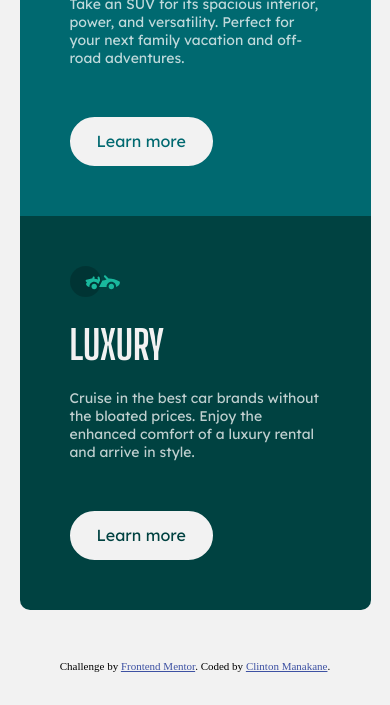
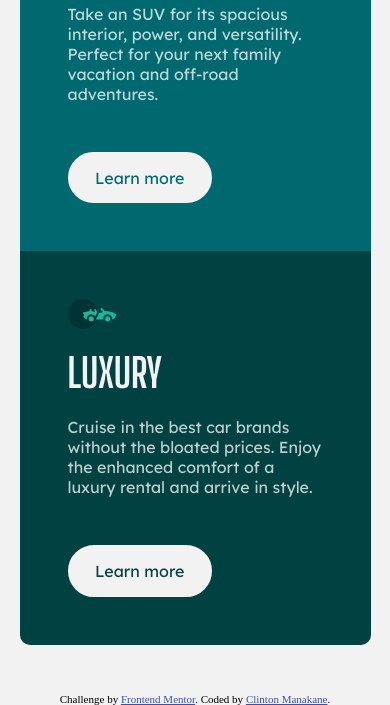
Before and after one commit to clintsayshi/3-column-preview-card, a plain HTML site: page index.html in a window 390 px wide. Shown: the part 623-1328 px from the top of the page. Before the commit the page ends 1295 px from the top, so only its background shows below. Drawn offline with Linux system fonts and the light colour scheme.

Commit message:
new updates

```diff
--- a/css/style.scss
+++ b/css/style.scss
@@ -17,39 +17,41 @@ body {
 
 .cards {
   display: flex;
-  margin: 100px auto;
-  border-radius: 10px !important;
+  margin: 5rem auto;
+  border-radius: 0.625rem !important;
   width: 60%;
   position: relative;
 
   @media screen and (max-width: 1024px) {
-    margin-top: 150px auto;
+    margin-top: 9rem auto;
     width: 80%;
   }
   @media screen and (max-width: 768px) {
-    margin: 50px auto;
+    margin: 3rem auto;
     flex-direction: column;
     width: 65%;
   }
   @media screen and (max-width: 600px) {
-    margin: 50px auto;
+    margin: 3rem auto;
     flex-direction: column;
     width: 90%;
   }
 }
 
 .card {
-  padding: 50px;
-  --gap: 20px; // bottom margin fo heading and desc
+  padding: 3rem;
+  --gap: 1.25rem; // bottom margin fo heading and desc
+  display: flex;
+  flex-direction: column;
 
   .icon {
-    width: 50px;
+    width: 3rem;
     margin-bottom: var(--gap);
   }
 
   .heading {
-    font-family: "Big Shoulders Display", cursive;
-    font-size: 40px;
+    font-family: "Big Shoulders Display", sans-serif;
+    font-size: 2.5rem;
     font-weight: 700;
     text-transform: uppercase;
     color: var(--very-light-grey);
@@ -60,55 +62,64 @@ body {
   .desc {
     font-family: "Lexend Deca", sans-serif;
     font-weight: 400;
-    font-size: 14px;
+    font-size: 1rem;
     color: var(--transparent-white);
 
-    margin-bottom: 50px;
+    margin-bottom: 3rem;
   }
 
   .link {
     display: block;
+    padding: 0.85rem 1.6rem;
+    margin-top: auto;
+    border: 0.125rem solid var(--very-light-grey);
+    border-radius: 1.875rem;
+
     font-family: "Lexend Deca", sans-serif;
     font-weight: 400;
     text-decoration: none;
     text-align: center;
-    border-radius: 30px;
-    padding: 12.5px 25px;
     background-color: var(--very-light-grey);
-    border: 2px solid var(--very-light-grey);
     transition: 0.3s ease-in-out;
 
     &:hover {
       color: var(--very-light-grey);
     }
 
+    &:focus-visible {
+      border: 0.125rem solid black;
+      outline: none;
+    }
+
     @media screen and (max-width: 768px) {
       width: max-content;
-      padding: 15px 35px;
+      padding: 1rem 2.1rem;
     }
 
     @media screen and (max-width: 600px) {
-      padding: 12.5px 25px;
+      padding: 0.85rem 1.6rem;
     }
   }
 
+  --border-radius: 0.625rem;
+
   &:nth-child(1) {
-    border-top-left-radius: 10px;
-    border-bottom-left-radius: 10px;
+    border-top-left-radius: var(--border-radius);
+    border-bottom-left-radius: var(--border-radius);
 
     @media screen and (max-width: 768px) {
       border-bottom-left-radius: 0;
-      border-top-right-radius: 10px;
+      border-top-right-radius: var(--border-radius);
     }
   }
   &:nth-last-child(1) {
-    border-bottom-right-radius: 10px;
-    border-top-right-radius: 10px;
+    border-bottom-right-radius: var(--border-radius);
+    border-top-right-radius: var(--border-radius);
 
     @media screen and (max-width: 768px) {
       border-top-right-radius: 0;
-      border-bottom-left-radius: 10px;
-      border-bottom-right-radius: 10px;
+      border-bottom-left-radius: var(--border-radius);
+      border-bottom-right-radius: var(--border-radius);
     }
   }
 }
@@ -149,7 +160,7 @@ body {
 }
 
 .attribution {
-  font-size: 11px;
+  font-size: 0.6875rem;
   text-align: center;
 }
 .attribution a {
--- a/index.html
+++ b/index.html
@@ -20,9 +20,9 @@
   </head>
   <body>
     <main>
-      <section class="cards">
+      <div class="cards">
         <article class="card sedans">
-          <img src="./images/icon-sedans.svg" alt="sedans-icon" class="icon" />
+          <img src="./images/icon-sedans.svg" alt="sedans icon" class="icon" />
           <h2 class="heading">Sedans</h2>
           <p class="desc">
             Choose a sedan for its affordability and excellent fuel economy.
@@ -32,7 +32,7 @@
         </article>
 
         <article class="card suvs">
-          <img src="./images/icon-suvs.svg" alt="suvs-icon" class="icon" />
+          <img src="./images/icon-suvs.svg" alt="suvs icon" class="icon" />
           <h2 class="heading">SUVs</h2>
           <p class="desc">
             Take an SUV for its spacious interior, power, and versatility.
@@ -42,7 +42,7 @@
         </article>
 
         <article class="card luxury">
-          <img src="./images/icon-luxury.svg" alt="suvs-icon" class="icon" />
+          <img src="./images/icon-luxury.svg" alt="luxury icon" class="icon" />
           <h2 class="heading">Luxury</h2>
           <p class="desc">
             Cruise in the best car brands without the bloated prices. Enjoy the
@@ -50,7 +50,7 @@
           </p>
           <a href="#" class="link"> Learn more </a>
         </article>
-      </section>
+      </div>
     </main>
 
     <footer>
```
Also changed, not shown: css/style.css, 1 other file.
